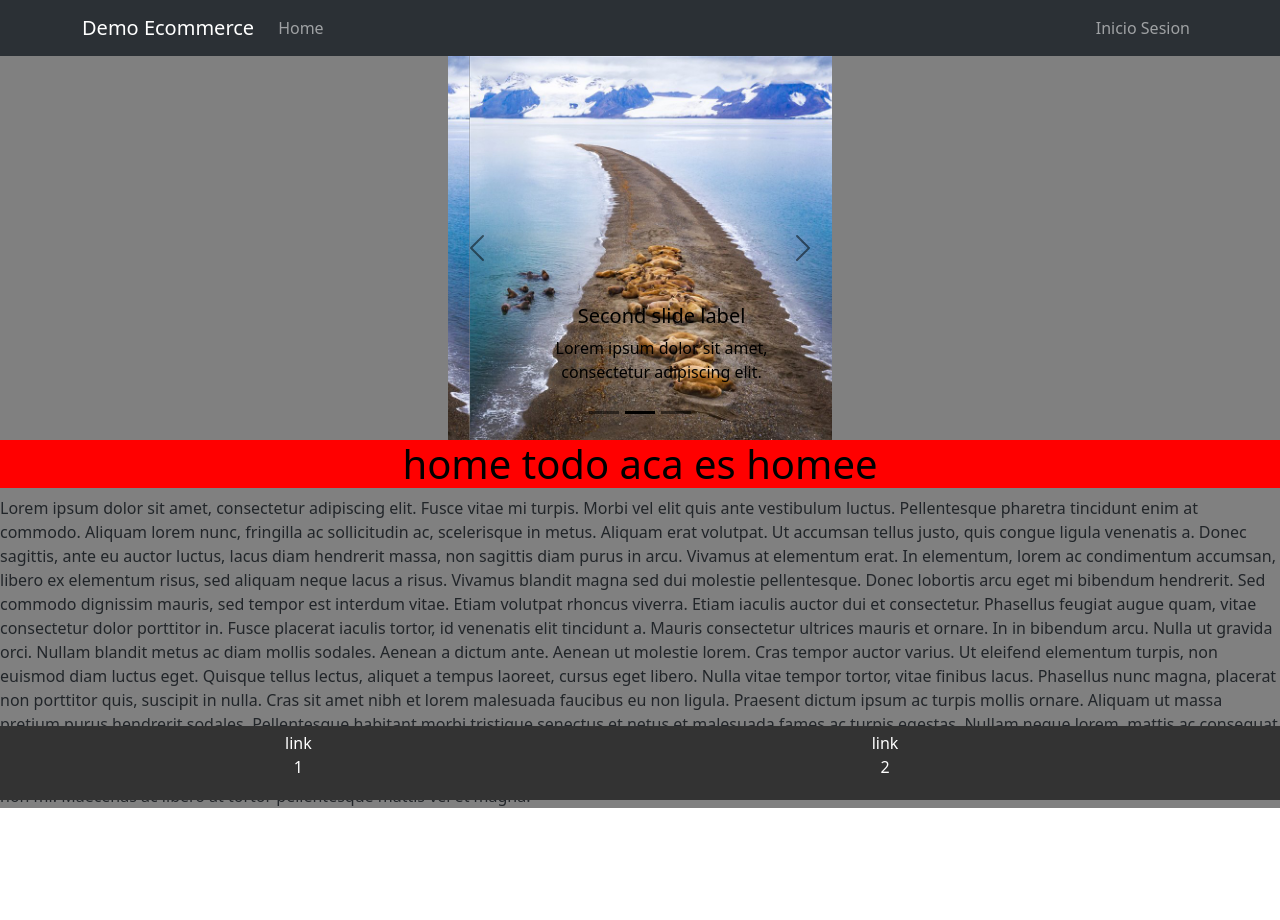
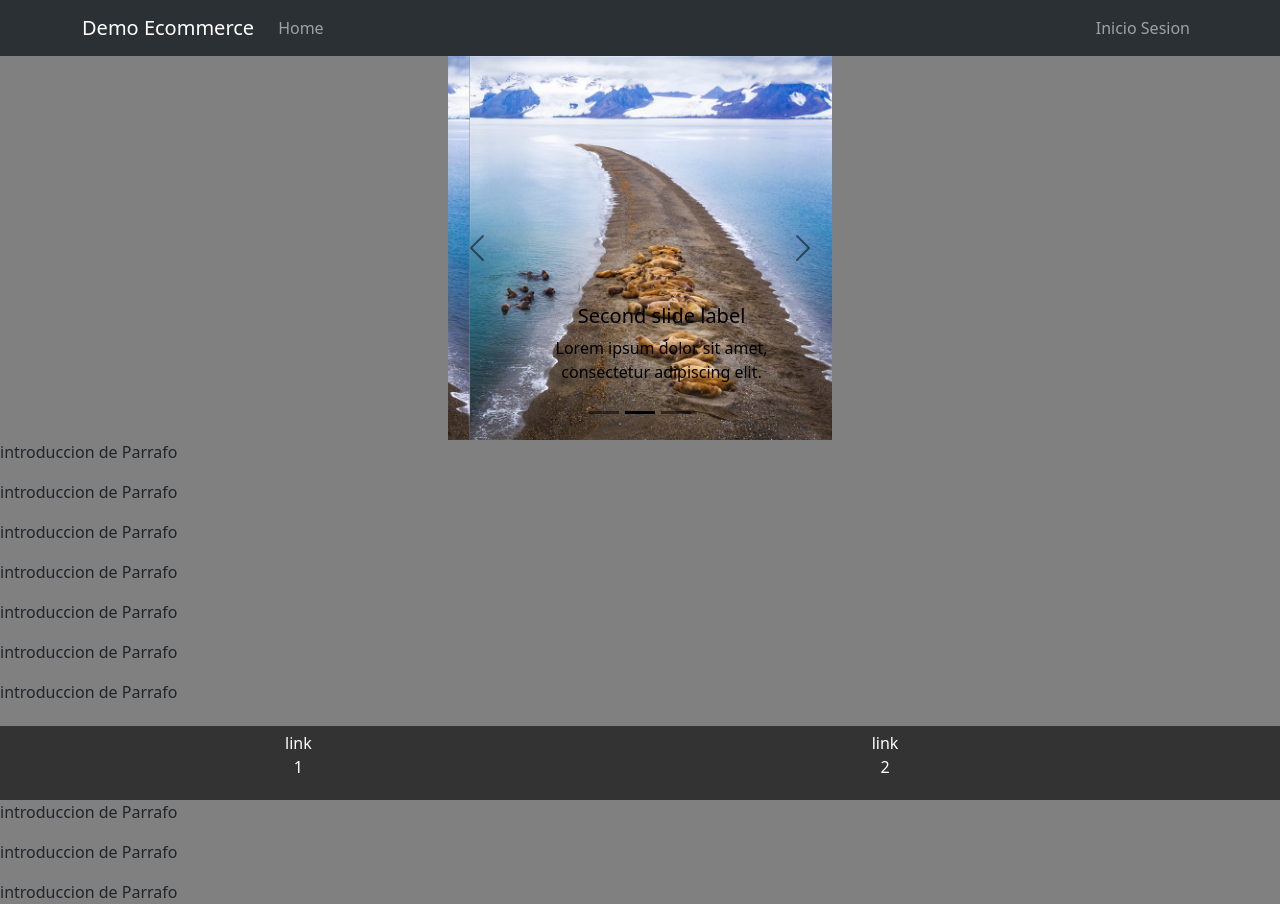
Before and after one commit to nicolaspj/crudRP, a React (Vite) app: page /Home/Home.jsx in a window 1280 px wide. Shown: the top 920 px of the page. Before the commit the page ends 824 px from the top, so only its background shows below. Built offline with nearby package versions, Linux system fonts and the light colour scheme.

Commit message:
Cambio de parrafo en home hacia Parrafo.jsx

```diff
--- a/src/Home/Home.jsx
+++ b/src/Home/Home.jsx
@@ -1,47 +1,14 @@
 import Footer from "../footer/footer";
 import Carrusel from "./Carrusel";
+import "../App.css";
+import Parrafo from "./Parrafo";
 
 function Home() {
   return (
     <div className="div-home">
       <Carrusel />
-      <div className="divTitulo bg-opacity-50">
-        <h1>home todo aca es homee</h1>
-      </div>
-      <div className="Introduccion">
-        <p>
-          Lorem ipsum dolor sit amet, consectetur adipiscing elit. Fusce vitae
-          mi turpis. Morbi vel elit quis ante vestibulum luctus. Pellentesque
-          pharetra tincidunt enim at commodo. Aliquam lorem nunc, fringilla ac
-          sollicitudin ac, scelerisque in metus. Aliquam erat volutpat. Ut
-          accumsan tellus justo, quis congue ligula venenatis a. Donec sagittis,
-          ante eu auctor luctus, lacus diam hendrerit massa, non sagittis diam
-          purus in arcu. Vivamus at elementum erat. In elementum, lorem ac
-          condimentum accumsan, libero ex elementum risus, sed aliquam neque
-          lacus a risus. Vivamus blandit magna sed dui molestie pellentesque.
-          Donec lobortis arcu eget mi bibendum hendrerit. Sed commodo dignissim
-          mauris, sed tempor est interdum vitae. Etiam volutpat rhoncus viverra.
-          Etiam iaculis auctor dui et consectetur. Phasellus feugiat augue quam,
-          vitae consectetur dolor porttitor in. Fusce placerat iaculis tortor,
-          id venenatis elit tincidunt a. Mauris consectetur ultrices mauris et
-          ornare. In in bibendum arcu. Nulla ut gravida orci. Nullam blandit
-          metus ac diam mollis sodales. Aenean a dictum ante. Aenean ut molestie
-          lorem. Cras tempor auctor varius. Ut eleifend elementum turpis, non
-          euismod diam luctus eget. Quisque tellus lectus, aliquet a tempus
-          laoreet, cursus eget libero. Nulla vitae tempor tortor, vitae finibus
-          lacus. Phasellus nunc magna, placerat non porttitor quis, suscipit in
-          nulla. Cras sit amet nibh et lorem malesuada faucibus eu non ligula.
-          Praesent dictum ipsum ac turpis mollis ornare. Aliquam ut massa
-          pretium purus hendrerit sodales. Pellentesque habitant morbi tristique
-          senectus et netus et malesuada fames ac turpis egestas. Nullam neque
-          lorem, mattis ac consequat ut, scelerisque bibendum leo. Cras egestas
-          quis libero ac lobortis. Nam blandit id tortor feugiat suscipit.
-          Integer ullamcorper euismod nisl ut lacinia. Morbi suscipit ut nibh
-          vitae auctor. Vivamus laoreet nulla et turpis laoreet, nec blandit
-          nisl varius. Phasellus hendrerit, ex non aliquet rutrum, nisl justo
-          feugiat neque, sit amet iaculis ante sapien non mi. Maecenas ac libero
-          at tortor pellentesque mattis vel et magna.
-        </p>
+      <div>
+        <Parrafo />
       </div>
       <Footer />
     </div>
--- /dev/null
+++ b/src/Home/Parrafo.jsx
@@ -0,0 +1,21 @@
+import "../App.css";
+
+function Parrafo() {
+  return (
+    <div className="Introduccion">
+      <p>introduccion de Parrafo</p>
+      <p>introduccion de Parrafo</p>
+      <p>introduccion de Parrafo</p>
+      <p>introduccion de Parrafo</p>
+      <p>introduccion de Parrafo</p>
+      <p>introduccion de Parrafo</p>
+      <p>introduccion de Parrafo</p>
+      <p>introduccion de Parrafo</p>
+      <p>introduccion de Parrafo</p>
+      <p>introduccion de Parrafo</p>
+      <p>introduccion de Parrafo</p>
+      <p>introduccion de Parrafo</p>
+    </div>
+  );
+}
+export default Parrafo;
```
